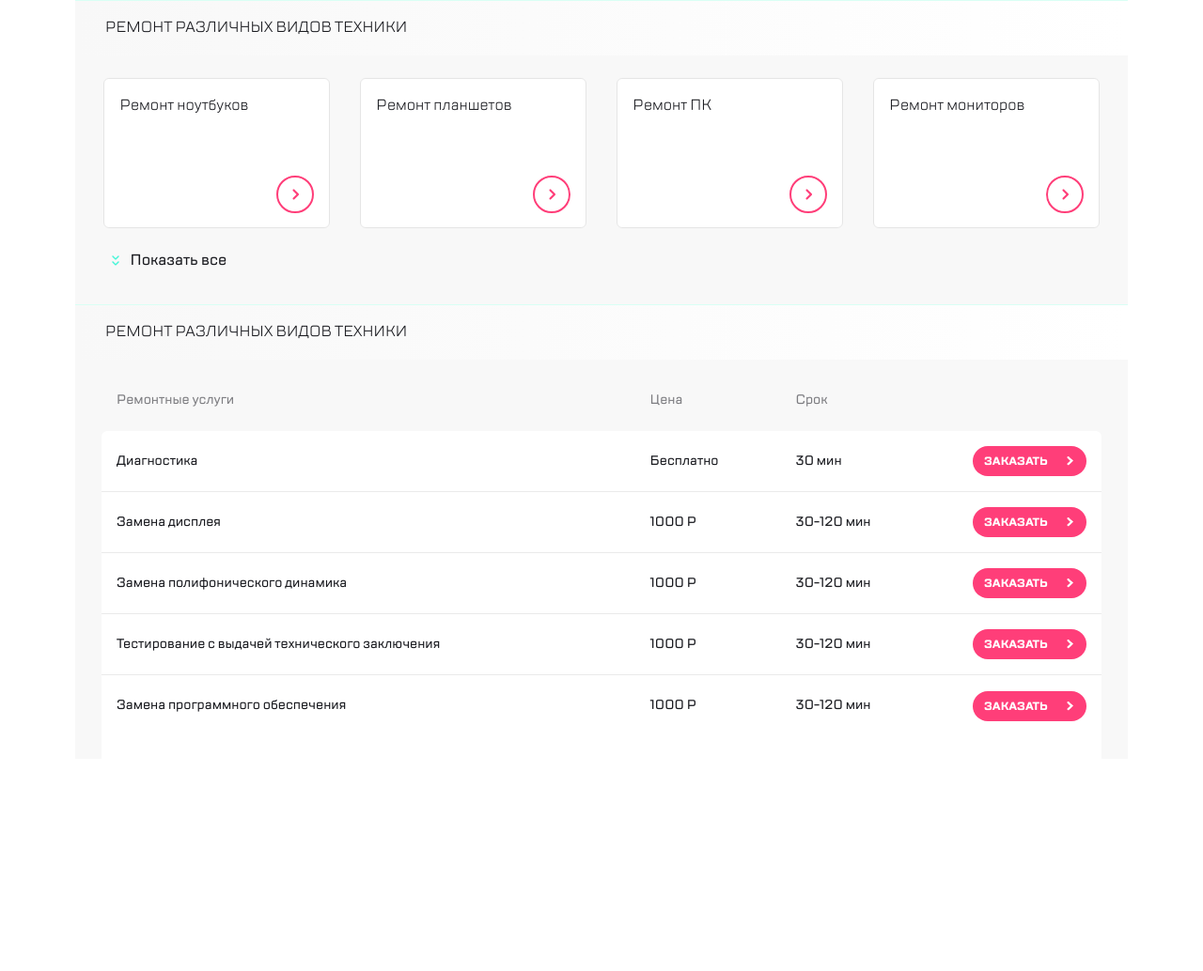
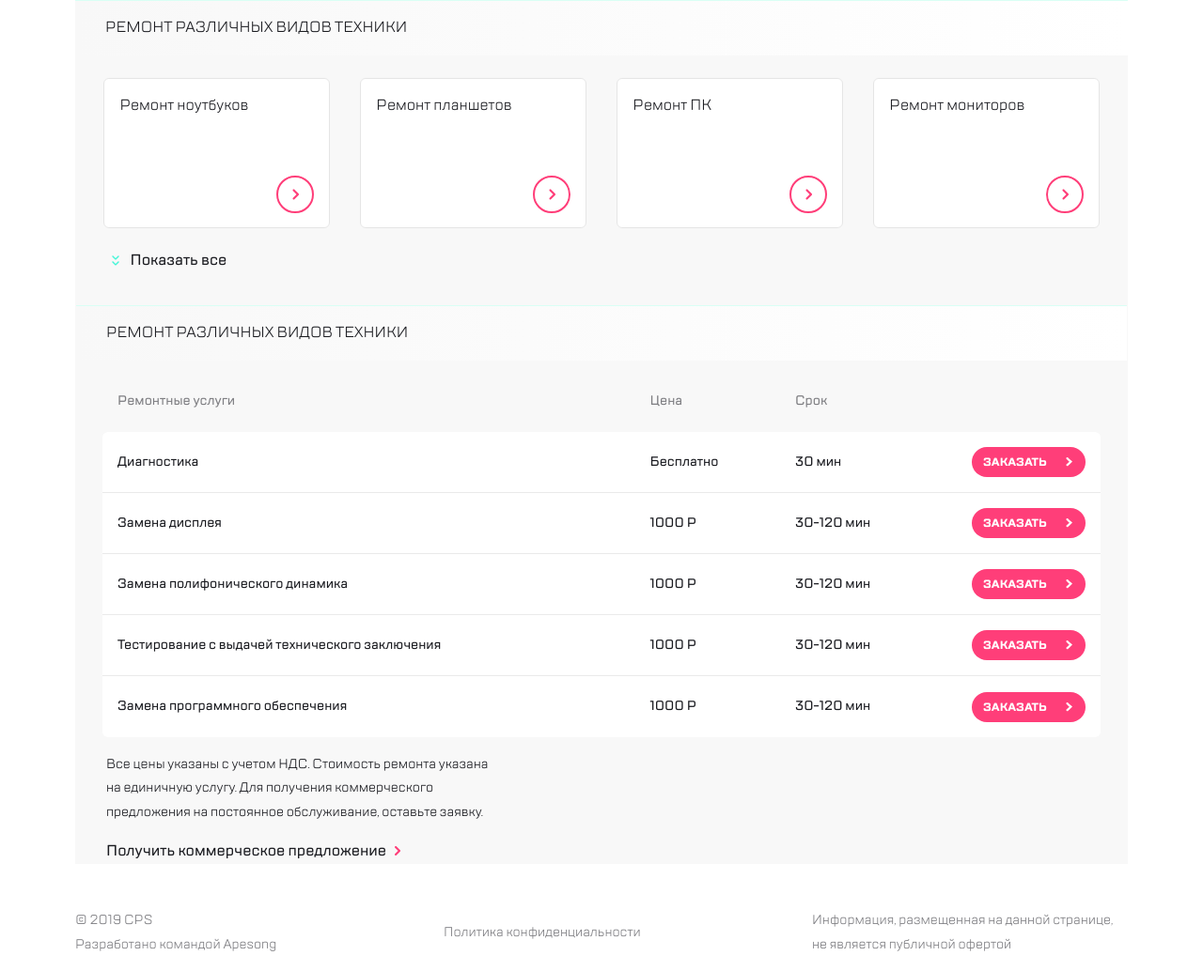
Before and after one commit to goldbearman/unit1.3.2, a website: page slider.html in a window 1280 px wide. Shown: the whole page at 94% size. Before the commit the page ends 808 px from the top, so only its background shows below. Drawn offline with nearby package versions, Linux system fonts and the light colour scheme.

Commit message:
Сделал footer

```diff
--- a/slider.html
+++ b/slider.html
@@ -88,23 +88,19 @@
 </div>
 
 
-
-<div class="price">
+<section class="price">
 	<div class="price__title">Ремонт различных видов техники</div>
 	<!-- Slider main container -->
 	<div class="price-slider swiper-container" data-mobile='false'>
 		<!-- Additional required wrapper -->
 
-		<input type="checkbox" class="read-more-input" id="show">
-
 		<ul class="price-slider__wrapper swiper-wrapper">
 			<!-- Slides -->
-			<li class="price-slider__slide head-t swiper-slide ">
+			<li class="price-slider__slide table-head swiper-slide ">
 				<div class="information-name">Ремонтные услуги</div>
 				<div class="information-price">Цена</div>
 				<div class="information-time">Срок</div>
 			</li>
-
 
 			<li class="price-slider__slide swiper-slide">
 				<div class="information-hidden">Ремонтные услуги</div>
@@ -152,72 +148,33 @@
 				<div class="information-time">30-120 мин</div>
 				<button class="information-button">Заказать</button>
 			</li>
-
-
-
 		</ul>
 		<!-- pagination -->
 		<div class="swiper-pagination"></div>
 		<!--        <div class="wrapper__hide-element">-->
-
-		<label class="read-more" for="show"></label>
-		<!--        </div>-->
 	</div>
 
-</div>
+	<div class="price__explanation">
+		<p>Все цены указаны с учетом НДС. Стоимость ремонта указана на единичную услугу. Для получения коммерческого
+			предложения на постоянное обслуживание, оставьте заявку.</p>
+		<a href="#">Получить коммерческое предложение</a>
+	</div>
 
+</section>
 
+<footer class="owner-information">
+	<div class="owner-information__items owner-information__year-creator">
+		© 2019 CPS <br>
+		Разработано командой Apesong
+	</div>
+	<div class="owner-information__items  owner-information__confidentiality">
+		Политика конфиденциальности
+	</div>
+	<div class="owner-information__items  owner-information__availability">
+		Информация, размещенная на данной странице, не является публичной офертой
+	</div>
 
-
-
-
-
-
-
-
-
-
-
-
-
-
-
-<!--<section class="price">-->
-<!--	<div class="wrapper__title">Цены на услуги</div>-->
-<!--	&lt;!&ndash; Slider main container &ndash;&gt;-->
-<!--	<div class="price-slider swiper-container" data-mobile='false'>-->
-<!--		&lt;!&ndash; Additional required wrapper &ndash;&gt;-->
-
-
-<!--		<ul class="price-slider__table swiper-wrapper">-->
-<!--			&lt;!&ndash; Slides &ndash;&gt;-->
-<!--			<li class="price-slider__row swiper-slide">-->
-<!--				<div class="price-slider__cell">Ремонтные услуги</div>-->
-<!--				<div class="price-slider__cell">Цена</div>-->
-<!--				<div class="price-slider__cell">Срок</div>-->
-<!--			</li>-->
-<!--			<li class="price-slider__row swiper-slide">-->
-<!--				<div class="price-slider__cell">Диагностика</div>-->
-<!--				<div class="price-slider__cell">Бесплатно</div>-->
-<!--				<div class="price-slider__cell">30 мин</div>-->
-<!--				<button class="price-slider__button">Заказать</button>-->
-<!--			</li>-->
-<!--			<li class="price-slider__row swiper-slide">-->
-<!--				<div class="price-slider__cell">Диагностика</div>-->
-<!--				<div class="price-slider__cell">Бесплатно</div>-->
-<!--				<div class="price-slider__cell">30 мин</div>-->
-<!--				<button class="price-slider__button">Заказать</button>-->
-<!--			</li>-->
-
-<!--		</ul>-->
-<!--		&lt;!&ndash; pagination &ndash;&gt;-->
-<!--		<div class="swiper-pagination"></div>-->
-<!--		&lt;!&ndash;        <div class="wrapper__hide-element">&ndash;&gt;-->
-
-
-<!--	</div>-->
-
-<!--</section>-->
+</footer>
 
 
 <script src="https://unpkg.com/swiper/swiper-bundle.min.js"></script>
--- a/slider_style.scss
+++ b/slider_style.scss
@@ -190,6 +190,7 @@
   max-width: 1120px;
   width: 100%;
   margin: 0 auto;
+  padding: 1px;
 
   &__title {
     padding: 16px;
@@ -213,19 +214,19 @@
 
     @media (min-width: 768px) {
       margin: 0 12px;
-      height: 425px;
+      //height: 425px;
       padding: 16px;
 
     }
 
     &__wrapper {
-      height: 200px;
-      width: 260px;
+      //height: 200px;
+      //width: 260px;
       padding-left: 0;
 
-      background: white;
+      //background: white;
       @media (min-width: 768px) {
-      margin: 60px 0 0 0;
+        margin: 60px 0 0 0;
         //display: flex;
         //flex-wrap: wrap;
         //overflow: hidden;
@@ -234,11 +235,10 @@
         display: block;
         align-items: center;
         border-radius: 6px;
+        background: white;
 
       }
     }
-
-
 
 
     .read-more-input:checked ~ .swiper-wrapper {
@@ -246,12 +246,14 @@
     }
 
     &__slide {
+      height: 200px;
+      width: 260px;
       display: block;
       padding: 16px;
       font-size: 14px;
       line-height: 18px;
-      height: 100%;
-      border-radius: 16px;
+      //height: 100%;
+      border-radius: 6px;
       background-color: $white;
       //border: 1px solid $darkgrey;
       margin-right: 16px;
@@ -274,7 +276,7 @@
         border-radius: 0;
         background-color: transparent;
 
-        &:first-child,&:last-child{
+        &:first-child, &:last-child {
           border: none;
         }
 
@@ -343,18 +345,15 @@
       }
     }
 
-    .head-t {
+    .table-head {
       margin-top: -65px;
       position: absolute;
       color: $text;
 
-
       @media (max-width: 768px) {
         display: none;
       }
-
     }
-
 
     .swiper-pagination {
       bottom: 35px;
@@ -414,4 +413,59 @@
     background: url("img/expand-up.svg") no-repeat 0 0;
   }
 
+  &__explanation {
+    max-width: 421px;
+    margin-left: 32px;
+
+    & p {
+      font-size: 14px;
+    }
+
+    & a {
+      display: inline-block;
+      padding-right: 30px;
+      margin-top: 16px;
+      text-decoration: none;
+      font-weight: 500;
+      color: $text-all;
+      background: url("img/more.png") no-repeat 98%;
+      transition-duration: 0.3s;
+
+      &:hover {
+        color: $text-hover;
+      }
+    }
+  }
 }
+
+//---------------------------footer-------------------------
+
+.owner-information {
+  max-width: 1120px;
+  display: flex;
+  justify-content: space-between;
+  align-items: center;
+  font-size: 14px;
+  color: $text;
+  margin: 47px auto 0;
+  //height: 105px;
+
+
+  //@media (max-width: 768px) {
+  //  justify-content: center;
+  //}
+
+
+  &__items {
+    width: 30%;
+    padding-bottom: 16px;
+    @media (max-width: 768px) {
+      width: 100%;
+      text-align: center;
+    }
+  }
+
+  @media (max-width: 768px) {
+    flex-direction: column;
+  }
+}
```
Also changed, not shown: img/more.png (added), slider_style.css.
